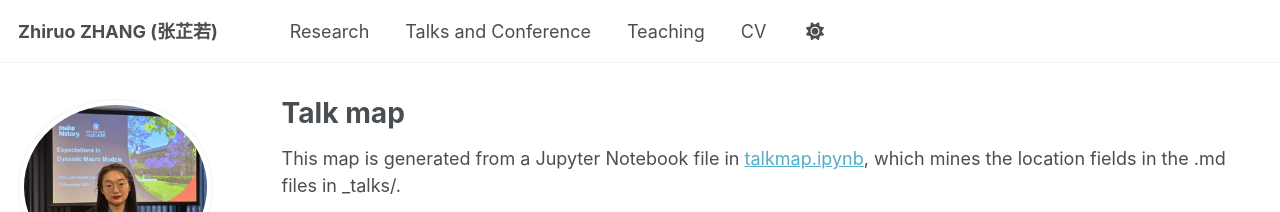
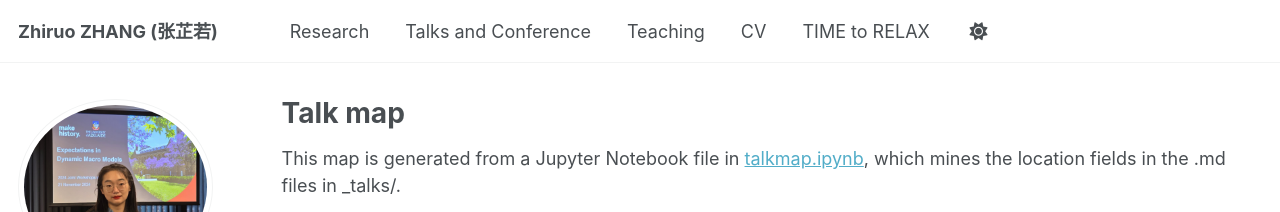
Before and after one commit to zhiruozzr/zhiruozzr.github.io, a Jekyll site: the page built from _pages/talkmap.html, in a window 1280 px wide. Shown: the top 212 px of the page. Built offline with Jekyll 4.4.1, drawn with Linux system fonts in a browser that asks for light colours; nearby versions of some CDN libraries; some web fonts are replaced; a script that is not in the unit is left out.

Commit message:
Update navigation.yml

```diff
--- a/_data/navigation.yml
+++ b/_data/navigation.yml
@@ -20,5 +20,5 @@ main:
   - title: "CV"
     url: /cv/
 
-  # - title: "CV"
-  #   url: /cv-json/
+  - title: "TIME to RELAX"
+    url: /relax/
```
